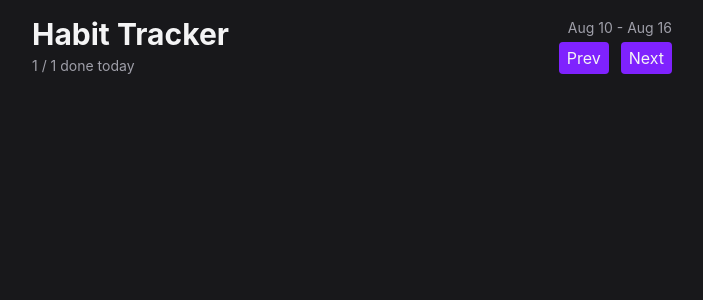
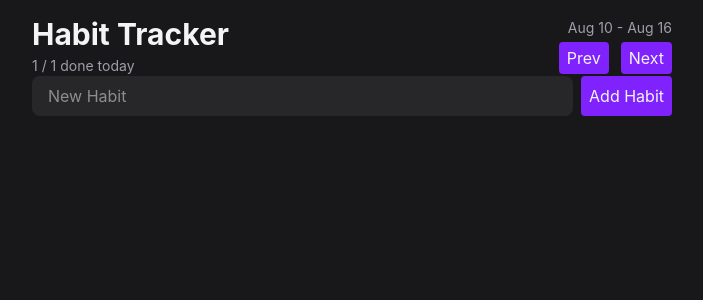
Before and after one commit to vincentfinalversion/habit-tracker, a React (Vite) app in the folder frontend/: page / in a window 1280 px wide. Shown: the top 300 px of the page, without its empty margins (288-991 px from the left). Built offline with nearby package versions, Linux system fonts and the light colour scheme.

Commit message:
HabitForm component created

```diff
--- a/frontend/src/App.tsx
+++ b/frontend/src/App.tsx
@@ -1,7 +1,9 @@
 import Header from './components/Header/Header.tsx';
+import HabitForm from './components/HabitForm/HabitForm.tsx';
 
 export default function App(){
   return <div className="max-w-2xl mx-auto p-4 flex-col gap-4">
-    <Header/>
+    <Header />
+    <HabitForm />
   </div>
 }
--- /dev/null
+++ b/frontend/src/components/HabitForm/HabitForm.tsx
@@ -0,0 +1,10 @@
+import Button from "../Button/Button.tsx";
+
+function HabitForm(){
+	return <form className="flex gap-2">
+		<input className="flex-1 rounded-lg bg-zinc-800 px-4 py-2 outline-none focus-visible:ring-2 focus-visible:ring-violet-500" placeholder="New Habit"></input>
+		<Button>Add Habit</Button>
+	</form>;
+}
+
+export default HabitForm;
```
